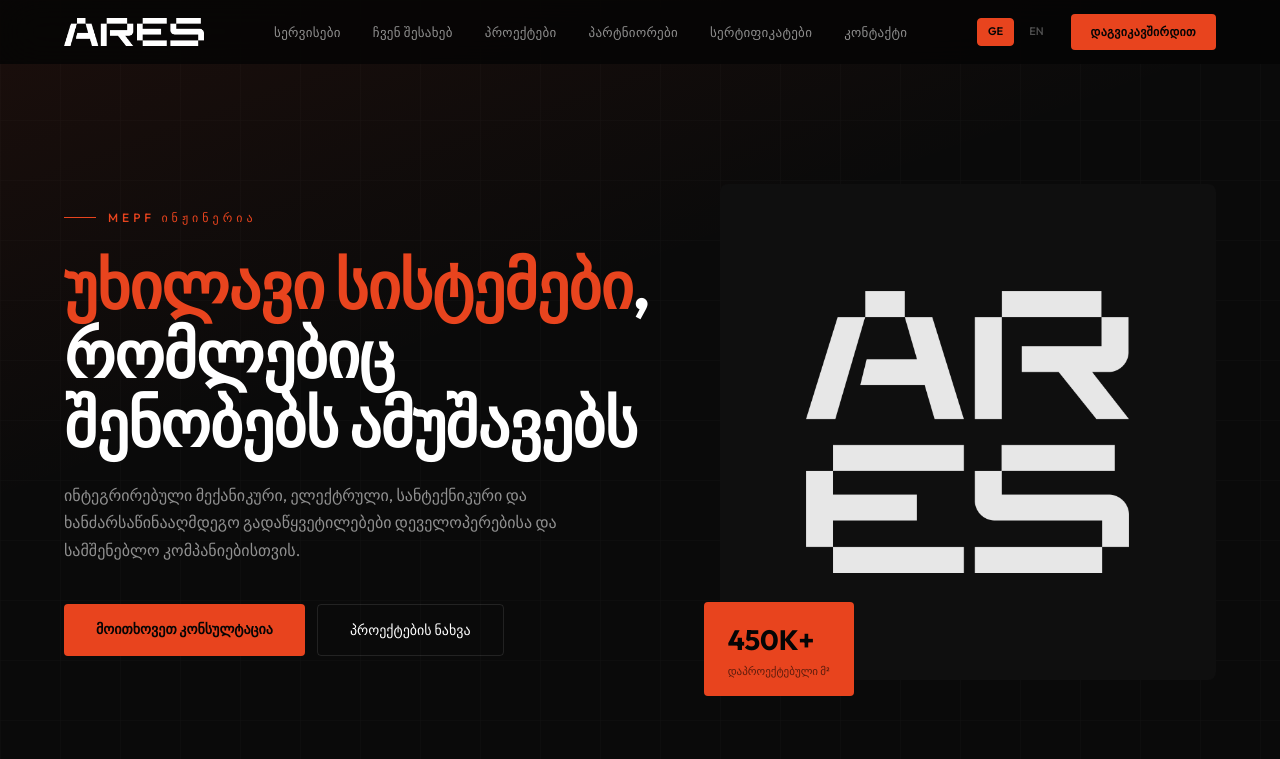
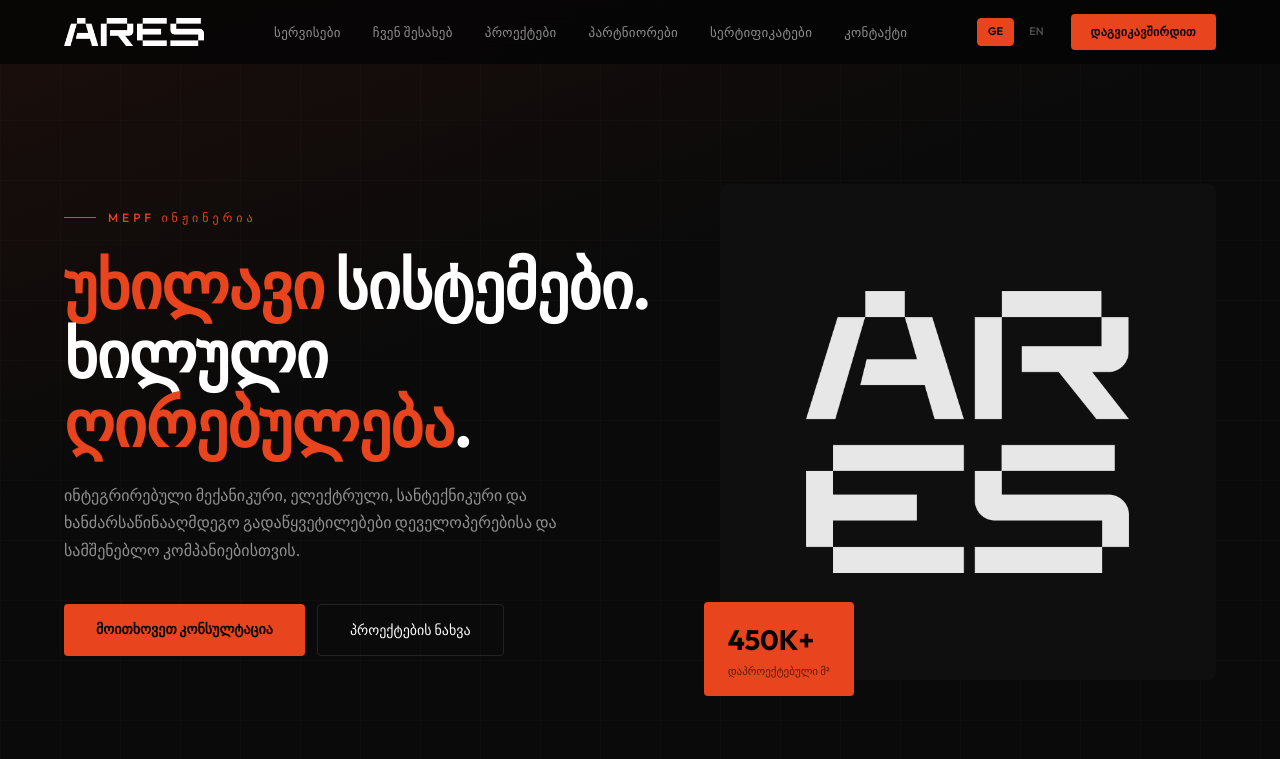
Before and after one commit to lukasturua9444/ares-ge, a Next.js app: page /ka in a window 1280 px wide. Shown: the top 759 px of the page. Built offline with nearby package versions, Linux system fonts and the light colour scheme.

Commit message:
Update Georgian hero slogan to Option B

```diff
--- a/src/app/ka/page.js
+++ b/src/app/ka/page.js
@@ -85,7 +85,7 @@
         <div className="hero-inner">
           <div className="hero-left">
             <div className="hero-label">MEPF ინჟინერია</div>
-            <h1><em>უხილავი სისტემები</em>, რომლებიც შენობებს ამუშავებს</h1>
+            <h1><em>უხილავი</em> სისტემები.<br />ხილული <em>ღირებულება</em>.</h1>
             <p className="hero-sub">ინტეგრირებული მექანიკური, ელექტრული, სანტექნიკური და ხანძარსაწინააღმდეგო გადაწყვეტილებები დეველოპერებისა და სამშენებლო კომპანიებისთვის.</p>
             <div className="hero-btns">
               <a href="/ka/contact" className="btn-primary" style={{ textDecoration: 'none' }}>მოითხოვეთ კონსულტაცია</a>
```
